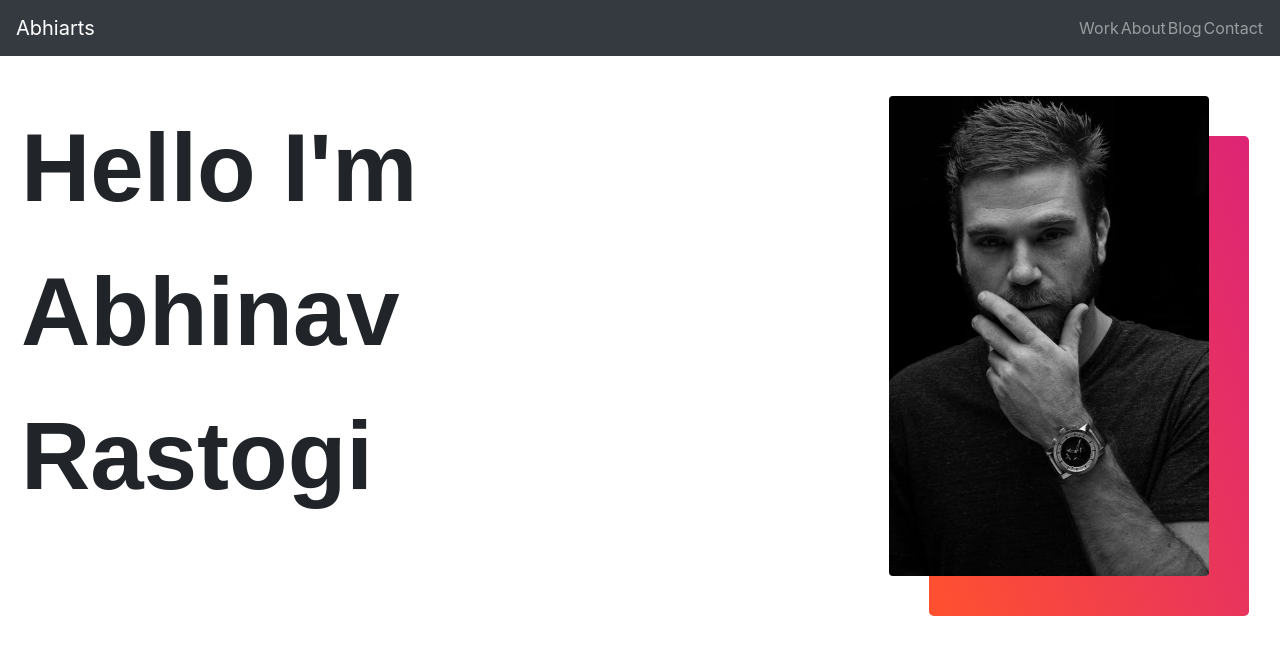
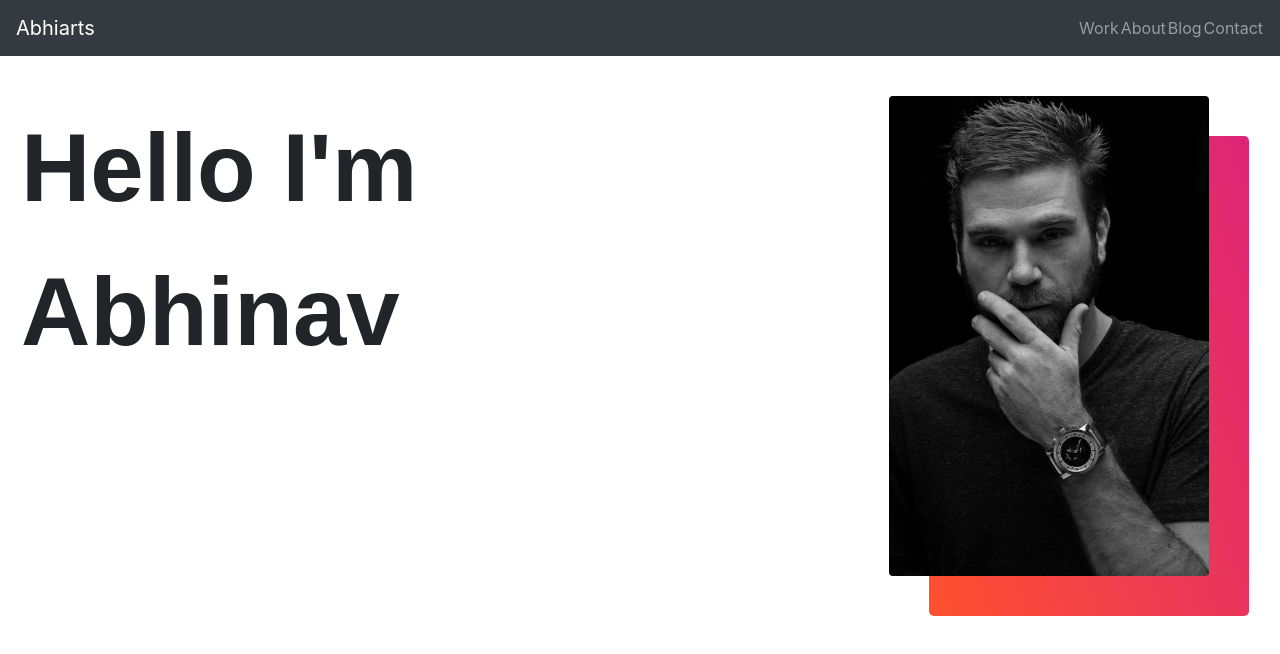
Before and after one commit to Devgrammer/project-, a React (Create React App) app: page / in a window 1280 px wide. Shown: the top 654 px of the page. Built offline with nearby package versions, Linux system fonts and the light colour scheme.

Commit message:
Hero.js Modification

```diff
--- a/src/components/Hero.js
+++ b/src/components/Hero.js
@@ -17,7 +17,7 @@ function HeroHead() {
   return (
     <>
       <div class="hero_textblock">
-        <p id="hero_txt">Hello I'm Abhinav Rastogi</p>
+        <p id="hero_txt">Hello I'm Abhinav</p>
       </div>
 
     </>
```
